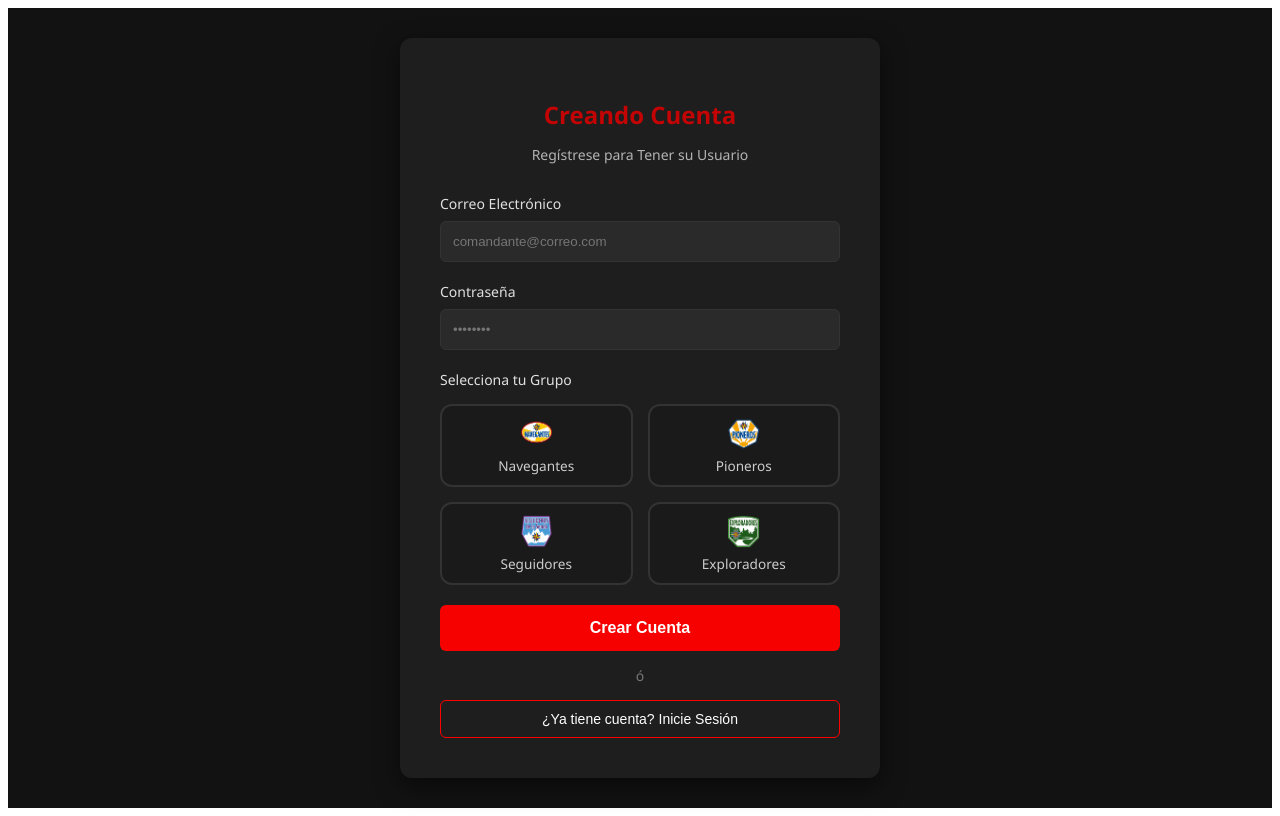
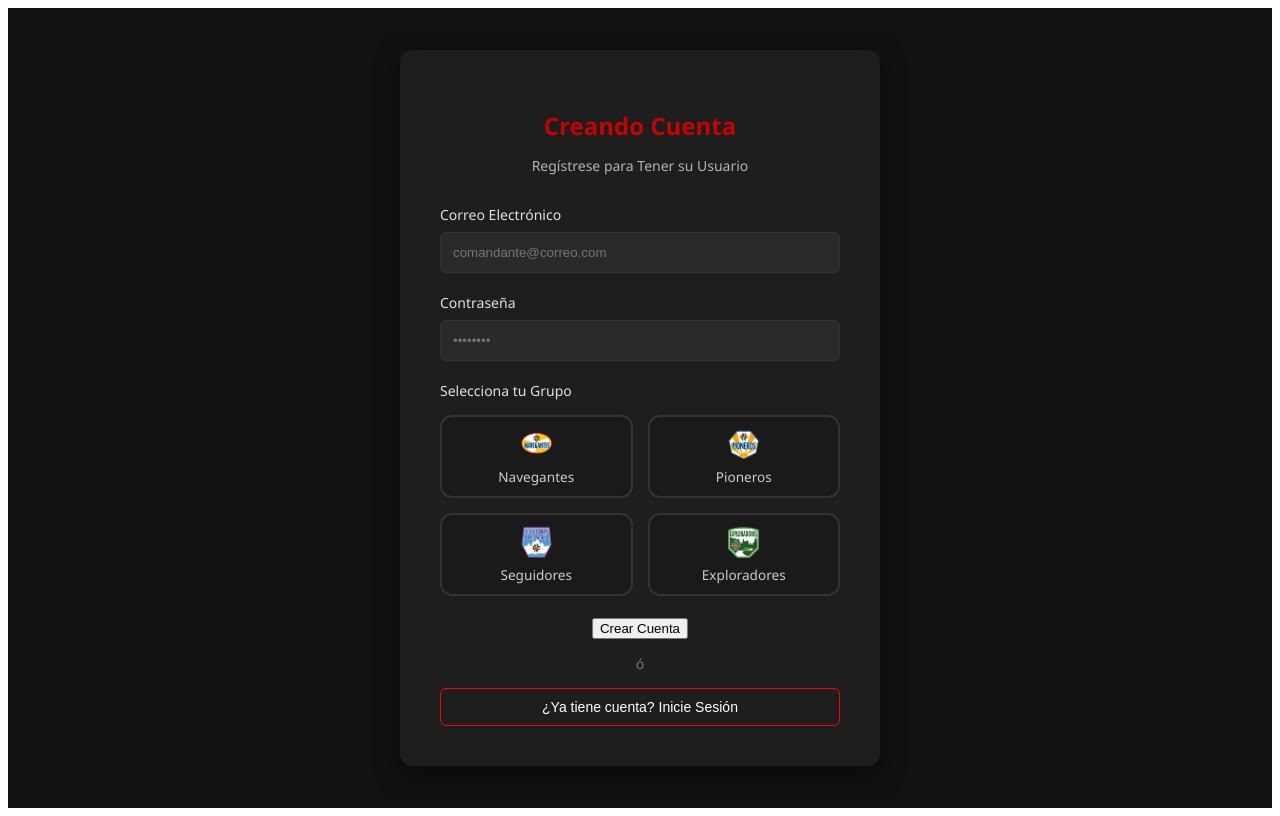
Before and after one commit to KennethC01/14-Track, an Angular app in the folder Frontend/: page /login in a window 1280 px wide. Built offline with nearby package versions, Linux system fonts and the light colour scheme.

Commit message:
Login conectado con Firebase

```diff
--- a/Frontend/src/app/components/login/login.component.html
+++ b/Frontend/src/app/components/login/login.component.html
@@ -55,9 +55,7 @@
         {{ errorMensaje }}
       </div>
 
-      <button type="submit" class="btn-login">
-        {{ isLoginMode ? 'Ingresar al Sistema' : 'Crear Cuenta ' }}
-      </button>
+   <button type="submit">{{ isLoginMode ? 'Iniciar Sesión' : 'Crear Cuenta' }}</button>
 
       <div class="divider">ó</div>
 
--- a/Frontend/src/app/components/login/login.component.ts
+++ b/Frontend/src/app/components/login/login.component.ts
@@ -34,7 +34,9 @@ export class LoginComponent {
     this.isLoginMode = !this.isLoginMode;
     this.errorMensaje = '';
   }
-
+debugClick() {
+  console.log("¡El botón fue presionado!");
+}
   async onSubmit() {
   console.log("Iniciando onSubmit..."); // <--- 1. Mira si esto sale en la consola (F12)
 
```
